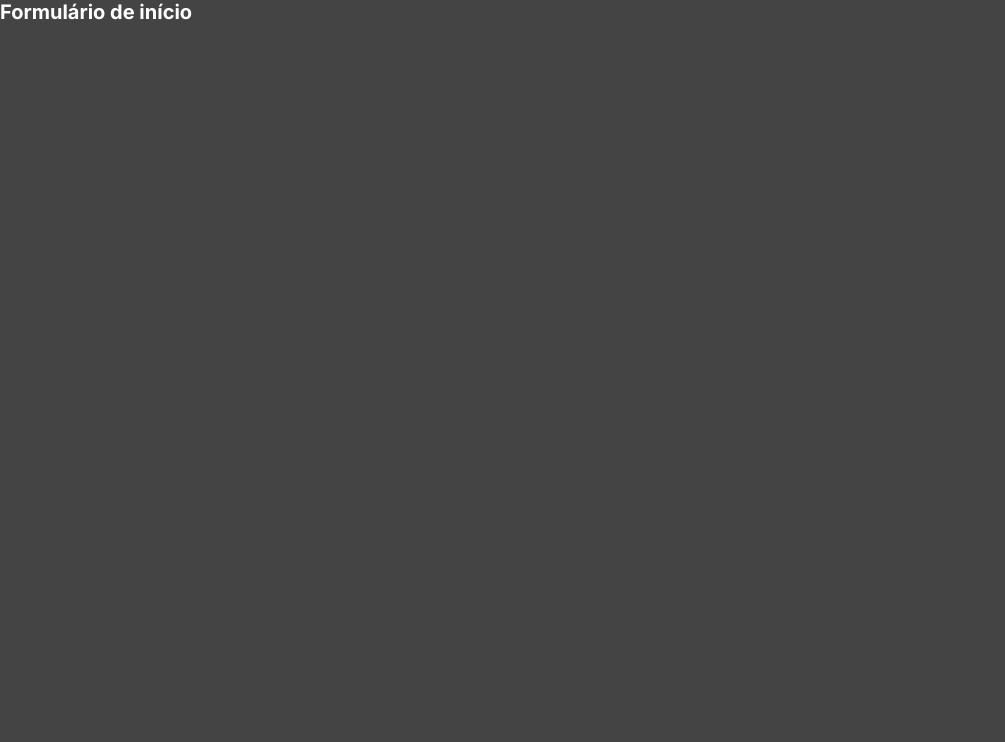
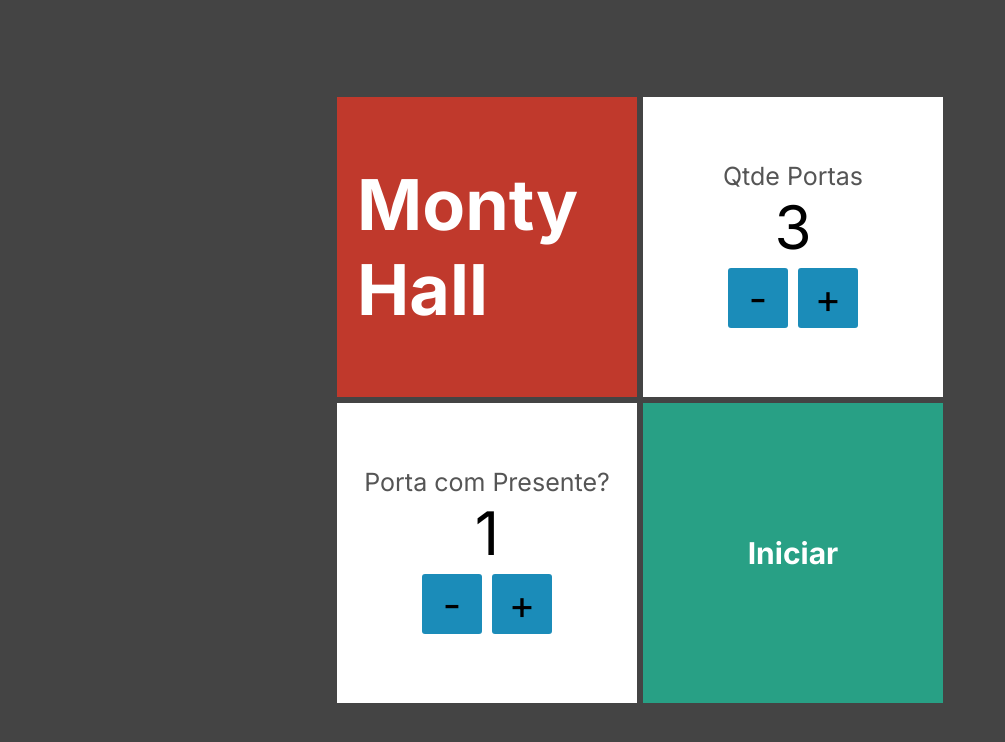
Before and after one commit to ednosmab/portas, a Next.js app: page / in a window 1280 px wide. Shown: the top 742 px of the page, without its empty margins (0-1005 px from the left). Built offline with nearby package versions, Linux system fonts and the light colour scheme.

Commit message:
implementando componente formulario e concluindo o projeto

```diff
--- /dev/null
+++ b/src/components/Cartao.tsx
@@ -0,0 +1,17 @@
+import styles from "../styles/Cartao.module.css"
+
+interface CartaoProps {
+    bgcolor?: string
+    children?: any
+}
+
+export default function Cartao(props: CartaoProps){
+    return (
+        <div
+            className={styles.cartao}
+            style={{backgroundColor: props.bgcolor ?? "#fff"}}
+        >
+            {props.children}
+        </div>
+    )
+}
--- /dev/null
+++ b/src/pages/EntradaNumerica.tsx
@@ -0,0 +1,22 @@
+import styles from "../styles/EntradaNumerica.module.css"
+
+interface EntradaNumericaProps{
+    text: string
+    value: number
+    onChange: (newValue: number) => void
+}
+
+export default function EnradaNumerica(props: EntradaNumericaProps){
+    const dec = () => props.onChange(props.value - 1)
+    const inc = () => props.onChange(props.value + 1)
+    return (
+        <div className={styles.enradaNumerica}>
+            <span className={styles.text}>{props.text}</span>
+            <span className={styles.value}>{props.value}</span>
+            <div className={styles.botoes}>
+                <button className={styles.btn} onClick={dec}>-</button>
+                <button className={styles.btn} onClick={inc}>+</button>
+            </div>
+        </div>
+    )
+}
--- a/src/pages/index.tsx
+++ b/src/pages/index.tsx
@@ -1,11 +1,32 @@
-import Jogo from "./jogo/[portas]"
+import styles from "../styles/Formulario.module.css"
+import Cartao from "../components/Cartao";
+import Link from "next/link";
+import EnradaNumerica from "./EntradaNumerica";
+import { useState } from "react";
 
-export default function Home() {
+export default function Formulario() {
+  const [qtdePortas, setQtdePortas] = useState(3)
+  const [comPresente, setComPresente] = useState(1)
   return (
-    <div>
-      <h1>
-        Formulário de início
-      </h1>
+    <div className={styles.formulario}>
+      <div>
+        <Cartao bgcolor="#c0392c">
+          <h1>Monty Hall</h1>
+        </Cartao>
+        <Cartao>
+          <EnradaNumerica text="Qtde Portas" value={qtdePortas} onChange={novaQtde => setQtdePortas(novaQtde)} />
+        </Cartao>
+      </div>
+      <div>
+        <Cartao>
+          <EnradaNumerica text="Porta com Presente?" value={comPresente} onChange={novaPortaComPresente => setComPresente(novaPortaComPresente)} />
+        </Cartao>
+        <Cartao bgcolor="#28a085">
+          <Link href={`/jogo/${qtdePortas}/${comPresente}`} className={styles.link}>
+            <h2 >Iniciar</h2>
+          </Link>
+        </Cartao>
+      </div>
     </div>
   )
 }
--- /dev/null
+++ b/src/styles/Cartao.module.css
@@ -0,0 +1,9 @@
+.cartao {
+    width: 300px;
+    height: 300px;
+    display: flex;
+    font-size: 2rem;
+    margin: 3px;
+    padding: 20px;
+    color: #fff;
+}
--- /dev/null
+++ b/src/styles/EntradaNumerica.module.css
@@ -0,0 +1,34 @@
+.enradaNumerica {
+    display: flex;
+    flex-direction: column;
+    justify-content: center;
+    align-items: center;
+    flex: 1;
+    color: #000;
+}
+
+.text {
+    color: #555;
+    font-size: 2.5rem;
+}
+
+.value {
+    font-size: 6rem;
+}
+
+.botoes {
+    display: flex;
+}
+
+.btn {
+    width: 60px;
+    height: 60px;
+    background-color: #1b8cb9;
+    justify-content: center;
+    align-items: center;
+    font-size: 4rem;
+    margin: 5px;
+    border: none;
+    border-radius: 3px;
+    cursor: pointer;
+}
--- /dev/null
+++ b/src/styles/Formulario.module.css
@@ -0,0 +1,26 @@
+.formulario {
+    display: flex;
+    flex-direction: column;
+    justify-content: center;
+    align-items: center;
+    height: 100vh;
+}
+
+.formulario div {
+    display: flex;
+}
+
+.link {
+    display: flex;
+    justify-content: center;
+    align-items: center;
+    margin: 0;
+    flex: 1;
+    cursor: pointer;
+}
+
+.formulario h1 {
+    display: flex;
+    align-items: center;
+    font-size: 7rem;
+}
```
Also changed, not shown: src/pages/jogo/[portas]/[temPresente].tsx (+15 -1 lines).
